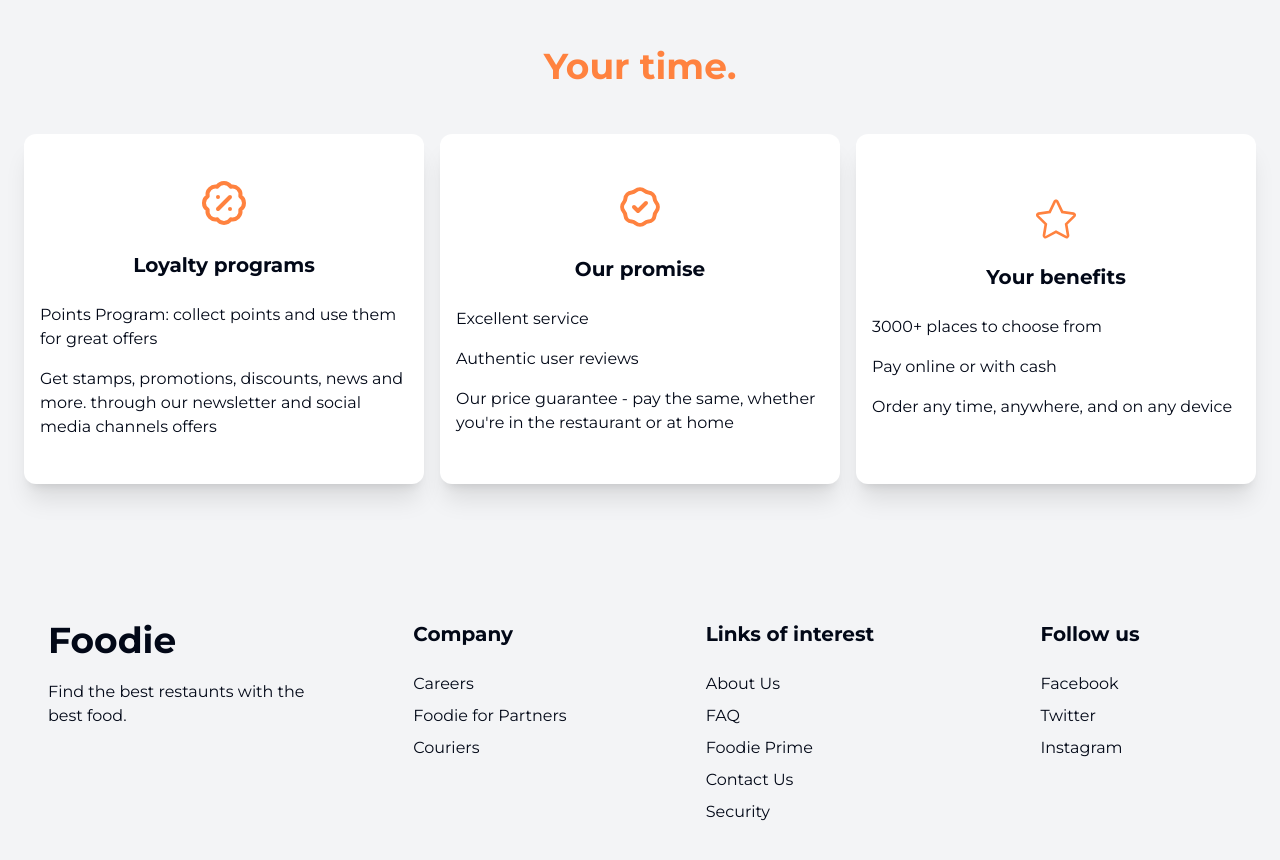
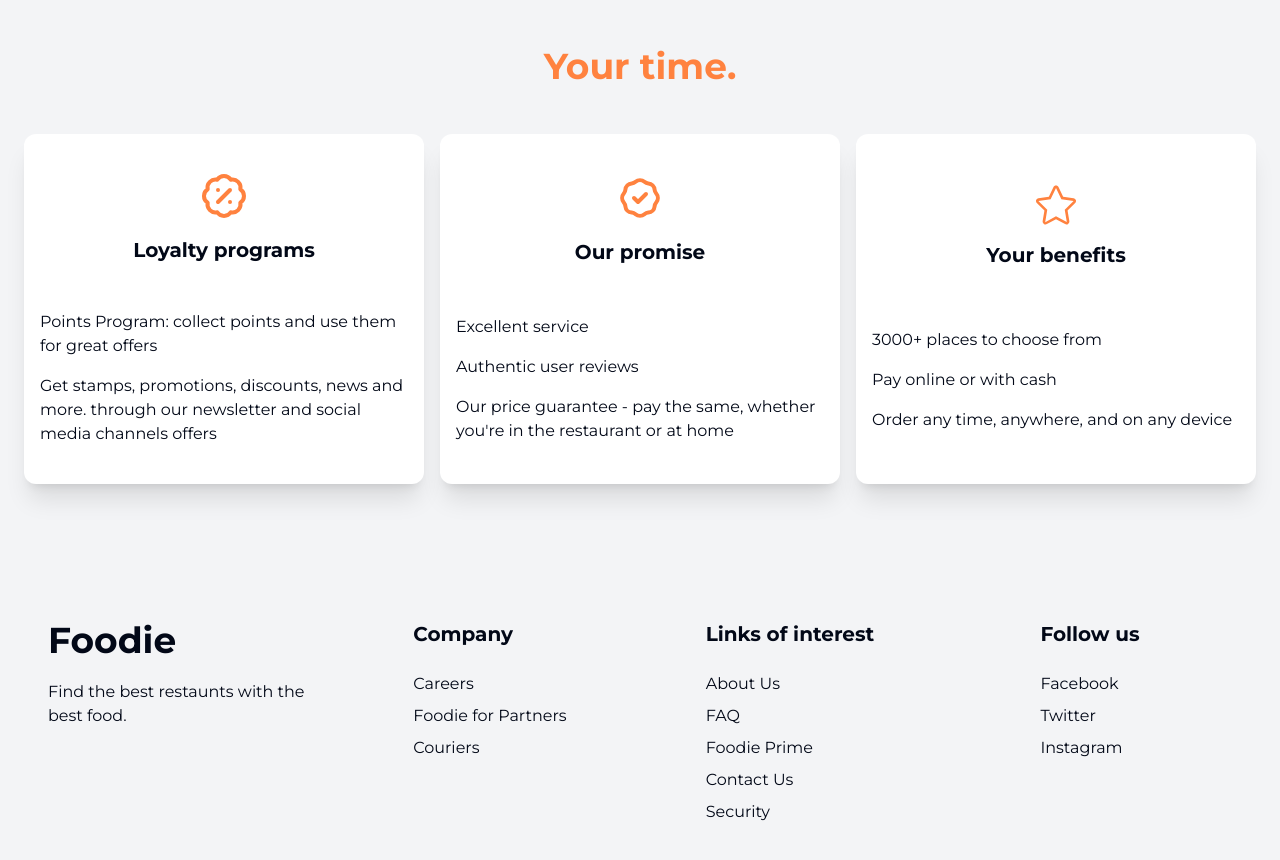
Before and after one commit to MarioAngelov2/food-delivery, a React (Vite) app in the folder client/: page / in a window 1280 px wide. Shown: the part 1020-1880 px from the top of the page. Built offline with nearby package versions, Linux system fonts and the light colour scheme; no server answers.

Commit message:
Update Home.tsx

```diff
--- a/client/src/pages/Home.tsx
+++ b/client/src/pages/Home.tsx
@@ -95,9 +95,12 @@ const Home = () => {
             Your time.
           </h3>
           <div className="flex flex-col items-center justify-center gap-4 mt-12 lg:items-start lg:flex-row">
-            <div className="flex flex-col items-center justify-center lg:flex-1 md:w-[450px] gap-6 p-4 shadow-xl rounded-xl lg:h-[350px h-[350px] bg-white">
+            <div className="flex flex-col items-center justify-evenly lg:flex-1 md:w-[450px] gap-6 p-4 shadow-xl rounded-xl lg:h-[350px h-[350px] bg-white">
+              <div className="flex flex-col items-center justify-center gap-4">
                 <LuBadgePercent className="text-[#FF823F]" size={48} />
                 <h4 className="text-xl font-bold">Loyalty programs</h4>
+              </div>
+
               <div className="flex flex-col items-start w-full gap-4">
                 <p>
                   Points Program: collect points and use them for great offers
@@ -108,9 +111,11 @@ const Home = () => {
                 </p>
               </div>
             </div>
-            <div className="flex flex-col items-center justify-center lg:flex-1 md:w-[450px] gap-6 p-4 shadow-xl rounded-xl lg:h-[350px] h-[390px] bg-white">
+            <div className="flex flex-col items-center justify-evenly lg:flex-1 md:w-[450px] gap-6 p-4 shadow-xl rounded-xl lg:h-[350px] h-[300px] bg-white">
+              <div className="flex flex-col items-center justify-center gap-4">
                 <HiOutlineBadgeCheck className="text-[#FF823F]" size={48} />
                 <h4 className="text-xl font-bold">Our promise</h4>
+              </div>
               <div className="flex flex-col items-start w-full gap-4">
                 <p>Excellent service</p>
                 <p>Authentic user reviews</p>
@@ -120,9 +125,12 @@ const Home = () => {
                 </p>
               </div>
             </div>
-            <div className="flex flex-col items-center justify-center lg:flex-1 md:w-[450px] gap-6 p-4 shadow-xl rounded-xl lg:h-[350px] h-[350px] bg-white">
+            <div className="flex flex-col items-center justify-evenly lg:flex-1 md:w-[450px] gap-6 p-4 shadow-xl rounded-xl lg:h-[350px] h-[350px] bg-white">
+              <div className="flex flex-col items-center justify-center gap-4">
                 <SlStar className="text-[#FF823F]" size={40} />
                 <h4 className="text-xl font-bold">Your benefits</h4>
+              </div>
+
               <div className="flex flex-col items-start w-full gap-4">
                 <p>3000+ places to choose from</p>
                 <p>Pay online or with cash</p>
```
Lines whose indentation alone changed are shown as unchanged.
